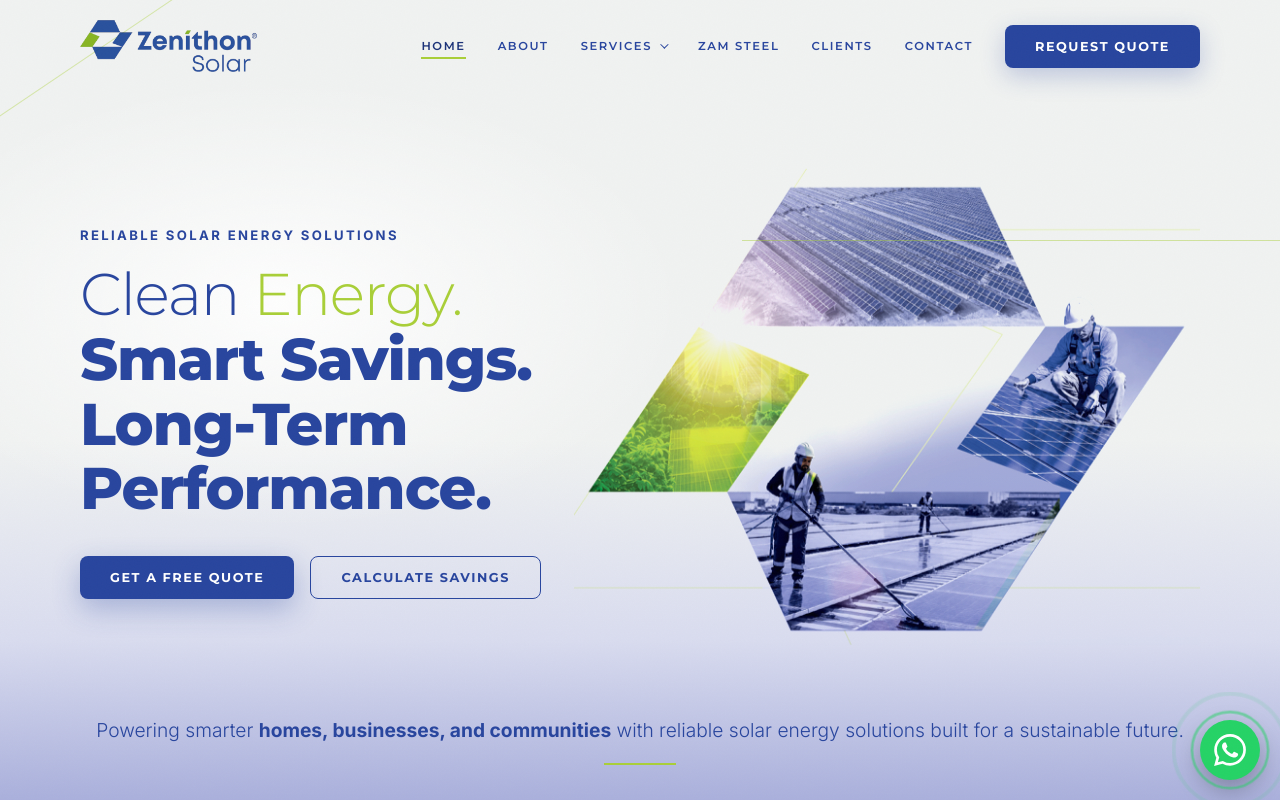
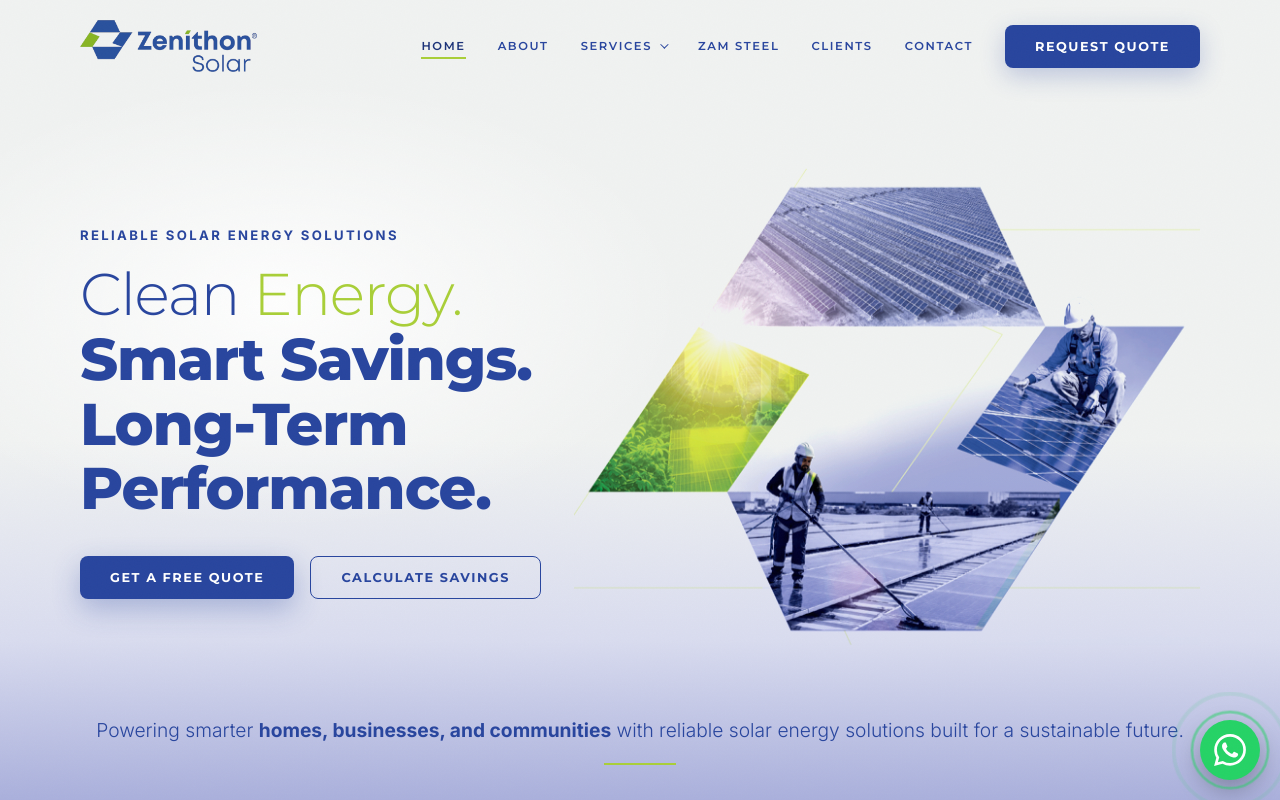
Before and after one commit to Bishaltureha/zenithon-solar, a website: page index.html in a window 1280 px wide. Shown: the top 800 px of the page. Drawn offline with Linux system fonts and the light colour scheme.

Commit message:
Remove decorative green lines from home hero

```diff
--- a/assets/css/main.css
+++ b/assets/css/main.css
@@ -948,3 +948,5 @@ a:focus-visible,button:focus-visible{outline:2px solid #8fb82a;outline-offset:3p
 .wa{background:#25D366;color:#fff;width:60px;height:60px;box-shadow:0 0 0 0 rgba(37,211,102,.55),0 10px 26px rgba(0,0,0,.28)}
 .wa svg{width:32px;height:32px}
 .wa::before,.wa::after{border-color:rgba(37,211,102,.8)}
+/* home hero: no decorative green lines */
+.hero::before,.hero::after{display:none}
```
